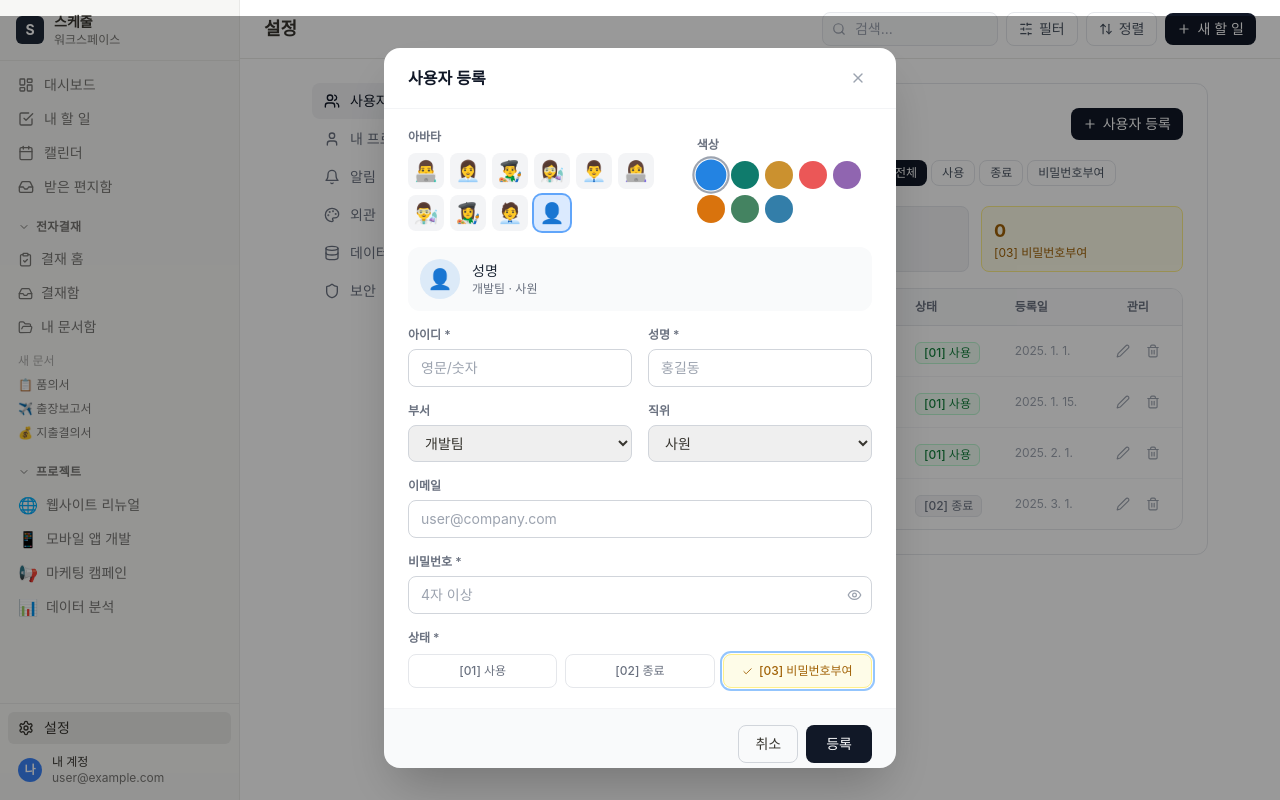
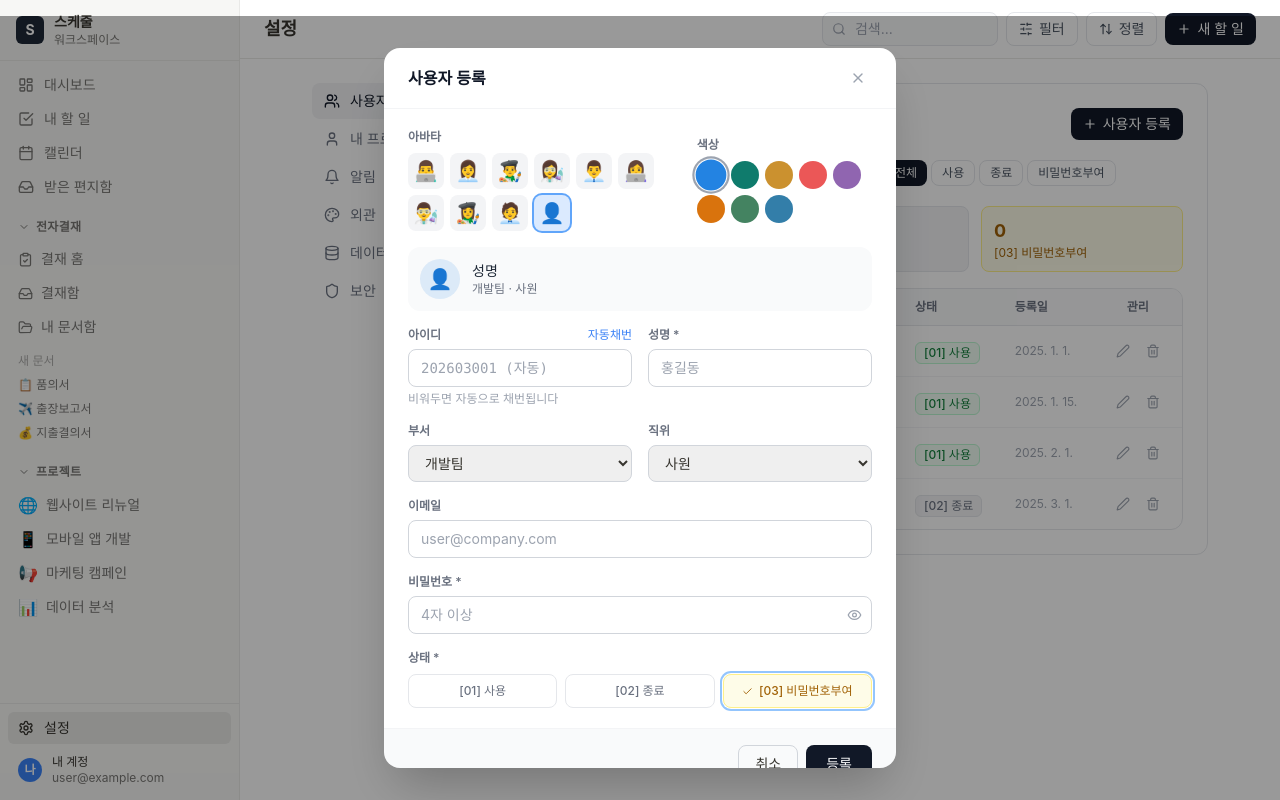
Before and after one commit to lgu63683932-blip/SCHEDULE, a React (Vite) app: page /#/settings in a window 1280 px wide. Both pictures are taken after a click on the button "사용자 등록". Built offline with nearby package versions, Linux system fonts and the light colour scheme.

Commit message:
Add auto user ID generation (YYYYMM+NNN format)

```diff
--- a/src/pages/Settings.tsx
+++ b/src/pages/Settings.tsx
@@ -31,6 +31,17 @@ const emptyForm = (): UserFormData => ({
   userId: '', name: '', department: '개발팀', position: '사원',
   email: '', userStatus: 'password_assigned', password: '', avatar: '👤', color: '#2383e2',
 })
+
+const generateUserId = (existingUsers: { userId: string }[]): string => {
+  const now = new Date()
+  const prefix = `${now.getFullYear()}${String(now.getMonth() + 1).padStart(2, '0')}`
+  const existing = existingUsers
+    .map((u) => u.userId)
+    .filter((id) => id.startsWith(prefix) && /^\d{9}$/.test(id))
+    .map((id) => parseInt(id.slice(6), 10))
+  const next = existing.length > 0 ? Math.max(...existing) + 1 : 1
+  return `${prefix}${String(next).padStart(3, '0')}`
+}
 
 const useDraggable = () => {
   const [pos, setPos] = useState({ x: 0, y: 0 })
@@ -107,11 +118,24 @@ const UserManagement: React.FC = () => {
     setShowModal(true)
   }
 
+  const handleAutoGenId = () => {
+    const generated = generateUserId(users)
+    setForm((f) => ({ ...f, userId: generated }))
+    if (errors.userId) setErrors((e) => ({ ...e, userId: undefined }))
+  }
+
   const validate = (): boolean => {
     const e: Partial<UserFormData> = {}
-    if (!form.userId.trim()) e.userId = '아이디를 입력하세요'
-    else if (!/^[a-zA-Z0-9_]+$/.test(form.userId)) e.userId = '영문, 숫자, _만 사용 가능합니다'
-    else if (!editingId && users.some((u) => u.userId === form.userId)) e.userId = '이미 사용 중인 아이디입니다'
+    // 아이디가 비어있으면 자동채번
+    let finalUserId = form.userId.trim()
+    if (!finalUserId) {
+      finalUserId = generateUserId(users)
+      setForm((f) => ({ ...f, userId: finalUserId }))
+    } else if (!/^[a-zA-Z0-9_]+$/.test(finalUserId)) {
+      e.userId = '영문, 숫자, _만 사용 가능합니다'
+    } else if (!editingId && users.some((u) => u.userId === finalUserId)) {
+      e.userId = '이미 사용 중인 아이디입니다'
+    }
     if (!form.name.trim()) e.name = '성명을 입력하세요'
     if (!form.password.trim()) e.password = '비밀번호를 입력하세요'
     else if (form.password.length < 4) e.password = '4자 이상 입력하세요'
@@ -301,10 +325,28 @@ const UserManagement: React.FC = () => {
               <div className="grid grid-cols-2 gap-4">
                 {/* 아이디 */}
                 <div>
-                  <label className="block text-xs font-semibold text-gray-500 uppercase mb-1.5">아이디 *</label>
-                  <input value={form.userId} onChange={(e) => set('userId', e.target.value)}
-                    placeholder="영문/숫자" disabled={!!editingId}
-                    className={`w-full border rounded-lg px-3 py-2 text-sm outline-none focus:border-blue-400 disabled:bg-gray-50 disabled:text-gray-400 ${errors.userId ? 'border-red-400' : 'border-gray-300'}`} />
+                  <div className="flex items-center justify-between mb-1.5">
+                    <label className="text-xs font-semibold text-gray-500 uppercase">아이디</label>
+                    {!editingId && (
+                      <button
+                        type="button"
+                        onClick={handleAutoGenId}
+                        className="text-xs text-blue-500 hover:text-blue-700 hover:underline font-medium"
+                      >
+                        자동채번
+                      </button>
+                    )}
+                  </div>
+                  <input
+                    value={form.userId}
+                    onChange={(e) => set('userId', e.target.value)}
+                    placeholder={editingId ? '' : generateUserId(users) + ' (자동)'}
+                    disabled={!!editingId}
+                    className={`w-full border rounded-lg px-3 py-2 text-sm outline-none focus:border-blue-400 disabled:bg-gray-50 disabled:text-gray-400 font-mono ${errors.userId ? 'border-red-400' : 'border-gray-300'}`}
+                  />
+                  {!editingId && !form.userId && (
+                    <p className="text-xs text-gray-400 mt-1">비워두면 자동으로 채번됩니다</p>
+                  )}
                   {errors.userId && <p className="text-xs text-red-500 mt-1">{errors.userId}</p>}
                 </div>
                 {/* 성명 */}
```
